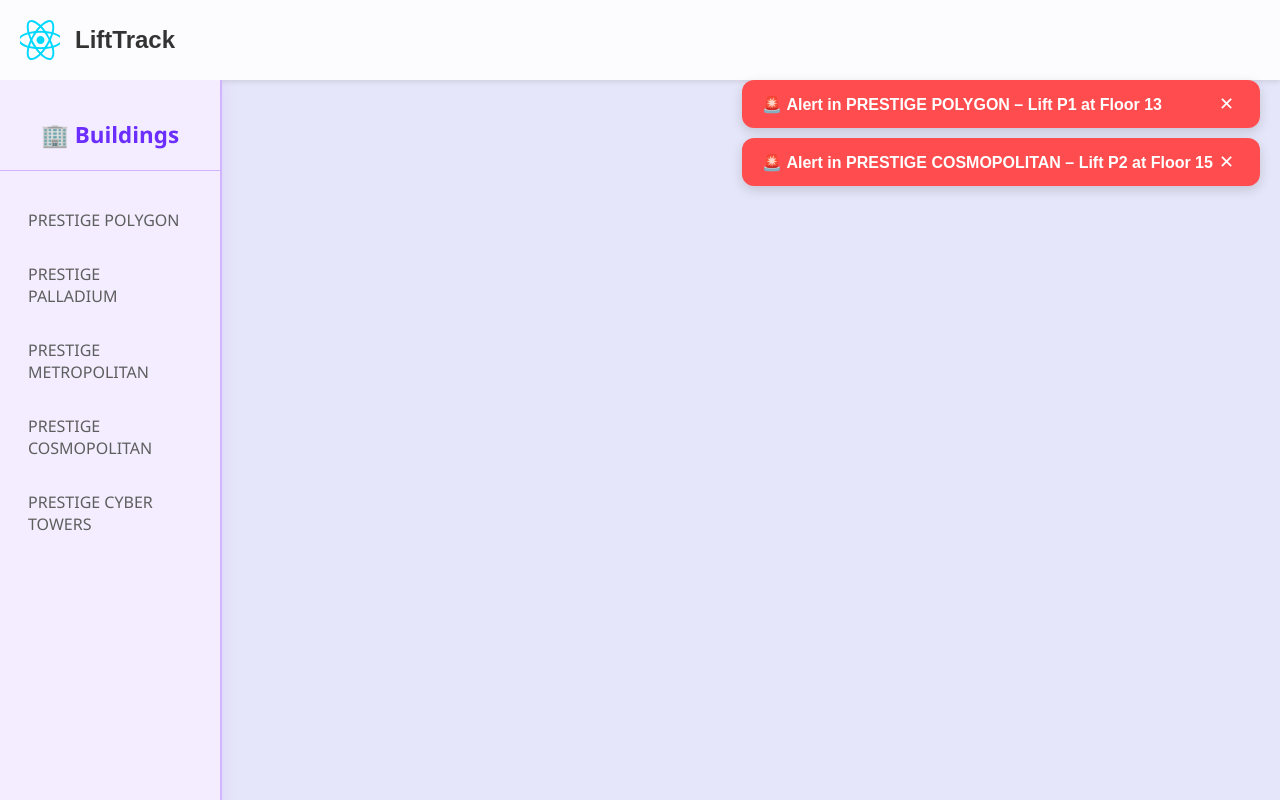
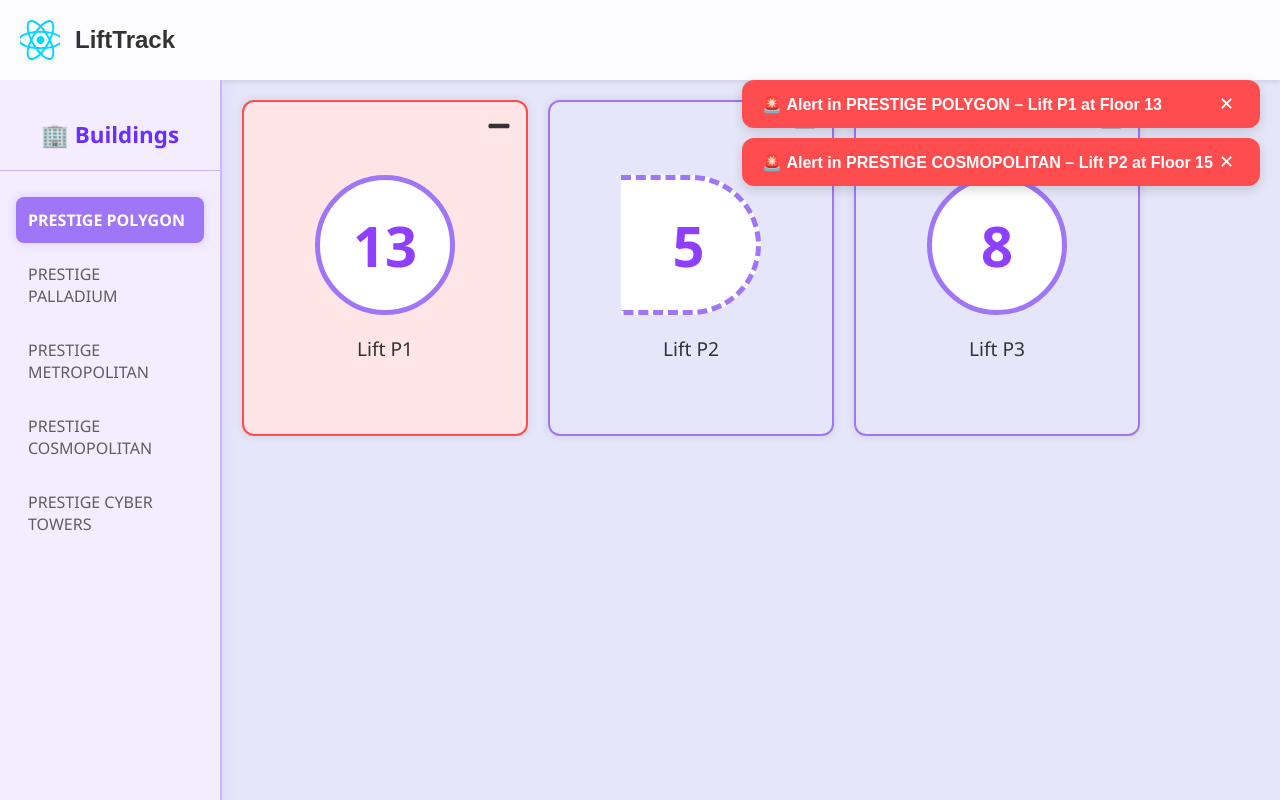
Before and after one commit to scientificpraveen/lift-monitor-dashboard-main, a React (Vite) app in the folder lift-monitor-dashboard-main/: page / in a window 1280 px wide. Built offline with nearby package versions, Linux system fonts and the light colour scheme.

Commit message:
Usestate for Selected building

```diff
--- a/lift-monitor-dashboard-main/src/App.jsx
+++ b/lift-monitor-dashboard-main/src/App.jsx
@@ -10,7 +10,7 @@ import TopAlert from './components/TopAlert';
 
 
 const App = () => {
-  const [selectedBuilding, setSelectedBuilding] = useState('Belly 1');
+  const [selectedBuilding, setSelectedBuilding] = useState('PRESTIGE POLYGON');
   const [liftData, setLiftData] = useState([]);
   const previousFloorsRef = useRef({}); // Use ref instead of state
   const [alertVisible, setAlertVisible] = useState(false);
```
